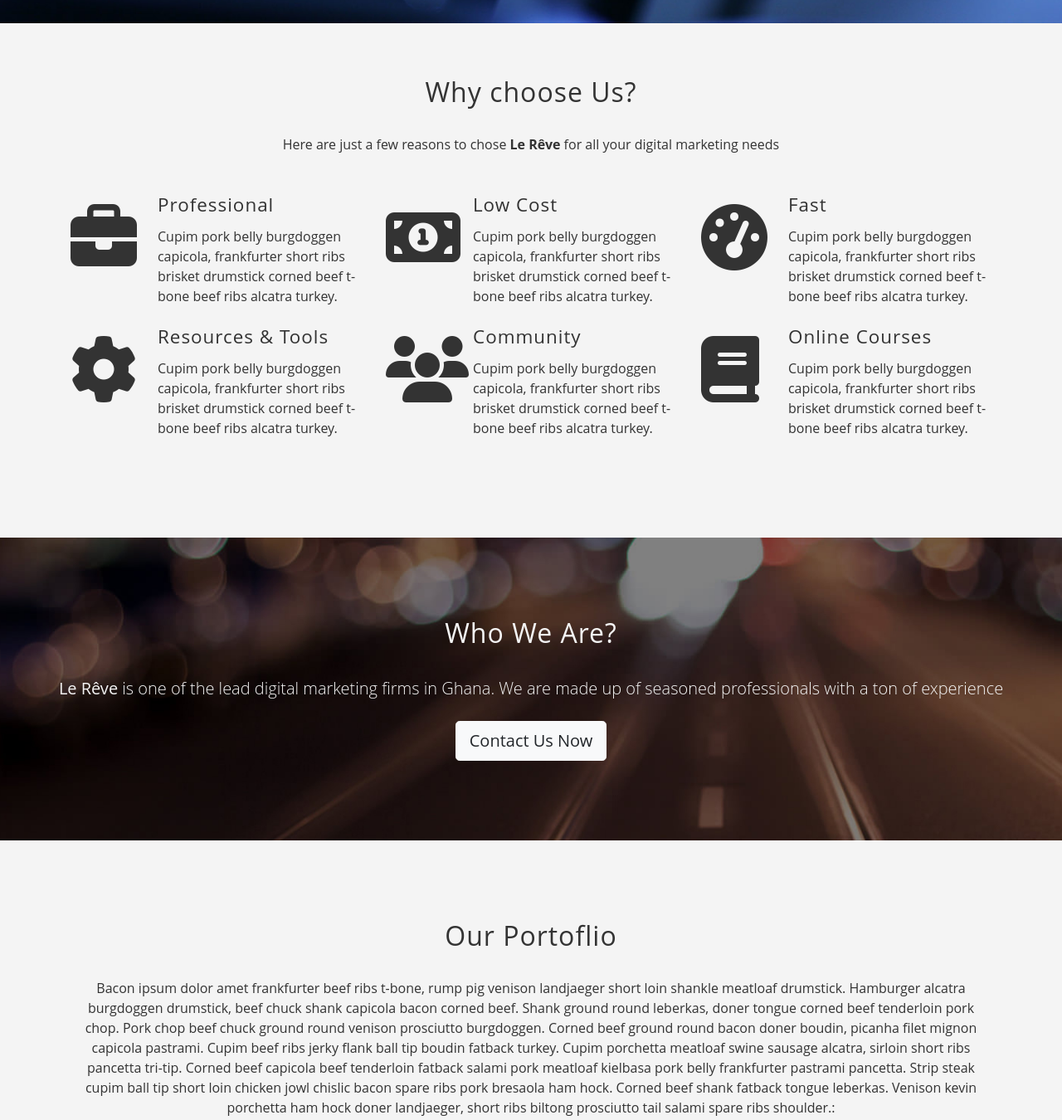
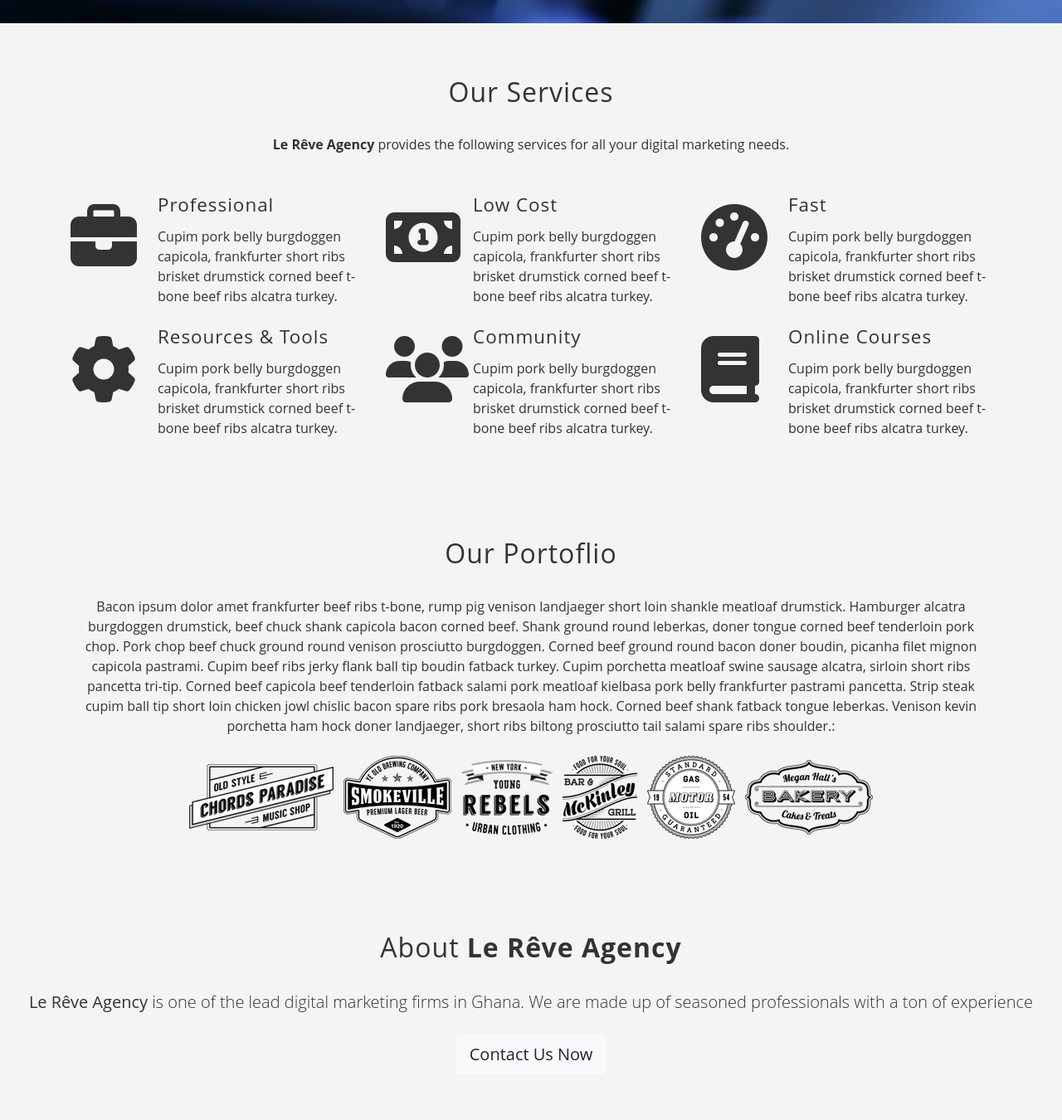
Before and after one commit to Benappiahpoku/reve, a website with bundled scripts: page index.html in a window 1280 px wide. Shown: the part 772-2122 px from the top of the page at 83% size. Built offline with nearby package versions, Linux system fonts and the light colour scheme; files whose address does not match are found by name.

Commit message:
update commit 3

```diff
--- a/assets/scss/style.scss
+++ b/assets/scss/style.scss
@@ -128,7 +128,7 @@ a {
     height: auto;
     padding: 6rem 0;
     text-align: center;
-    color: $primary;
+    color: $dark;
     background: url(../img/main.jpg) no-repeat bottom center scroll;
     background-color: $dark;
     -webkit-background-size: cover;
@@ -189,7 +189,12 @@ a {
     }
 }
 
-.who-section {
+.service-section {
+
+}
+
+
+.about-section {
     width: 100%;
     padding: 3rem 0;
     color: $light;
--- a/index.html
+++ b/index.html
@@ -22,12 +22,12 @@
         <nav
             class="navbar navbar-expand-md navbar-custom navbar-dark fixed-top"
         >
-
             <div class="container">
                 <a href="#intro" class="navbar-brand">
                     <img src="./dist/img/logo2.png" alt="" /> Le R&ecirc;ve
                     Agency</a
-            >    <div class="page-scroll">
+                >
+                <div class="page-scroll">
                     <button
                         class="navbar-toggler"
                         type="button"
@@ -63,12 +63,12 @@
                             >
                         </li>
                         <li class="page-scroll">
+                            <a href="#about" class="nav-link">About Us</a>
+                        </li>
+                        <li class="page-scroll">
                             <a href="#portfolio" class="nav-link"
                                 >Our Portfolio</a
                             >
-                        </li>
-                        <li class="page-scroll">
-                            <a href="#about" class="nav-link">About Us</a>
                         </li>
 
                         <li class="page-scroll">
@@ -86,27 +86,32 @@
                             class="col-lg-10 offset-lg-1 col-xl-8
                                 offset-xl-2"
                         >
-                            <h1 class="brand-heading">Welcome</h1>
+                            <!-- <1!-- <h1 class="brand-heading">Welcome</h1> --1> -->
+
                             <p class="intro-text">
-                                <strong>Le R&ecirc;ve Agency</strong> is here
-                                for all technology, advertising, seo and
-                                marketing needs alkdfklds la dkf
-                                laksdfkl
-                                asldkfasdk
-                                kladfklj
+                                <strong>Le R&ecirc;ve Agency</strong>
+                                specializes in crafting Beautiful and Engaging
+                                Online Experiences for your Business.
                             </p>
+                            <a
+                                class="btn btn-dark btn-lg"
+                                role="button"
+                                href="#contact"
+                                >Get in Touch</a
+                            >
                         </div>
                     </div>
                 </div>
             </div>
         </section>
-        <section id="why" class="content-section">
+        <section id="service" class="content-section">
             <div class="container">
-                <h2 class="text-center">Why choose Us?</h2>
+                <div class="service-section">
+                    <h2 class="text-center">Our Services</h2>
                     <p class="text-center">
-                    Here are just a few reasons to chose
-                    <strong>Le R&ecirc;ve</strong> for all your digital
-                    marketing needs
+                        <strong>Le R&ecirc;ve Agency</strong> provides the
+                        following services for all your digital marketing
+                        needs.
                     </p>
                     <br />
                     <div class="row">
@@ -119,9 +124,9 @@
                                     <h3>Professional</h3>
                                     <p>
                                         Cupim pork belly burgdoggen capicola,
-                                    frankfurter short ribs brisket drumstick
-                                    corned beef t-bone beef ribs alcatra
-                                    turkey.
+                                        frankfurter short ribs brisket
+                                        drumstick corned beef t-bone beef ribs
+                                        alcatra turkey.
                                     </p>
                                 </div>
                             </div>
@@ -135,9 +140,9 @@
                                     <h3>Low Cost</h3>
                                     <p>
                                         Cupim pork belly burgdoggen capicola,
-                                    frankfurter short ribs brisket drumstick
-                                    corned beef t-bone beef ribs alcatra
-                                    turkey.
+                                        frankfurter short ribs brisket
+                                        drumstick corned beef t-bone beef ribs
+                                        alcatra turkey.
                                     </p>
                                 </div>
                             </div>
@@ -152,9 +157,9 @@
                                     <h3>Fast</h3>
                                     <p>
                                         Cupim pork belly burgdoggen capicola,
-                                    frankfurter short ribs brisket drumstick
-                                    corned beef t-bone beef ribs alcatra
-                                    turkey.
+                                        frankfurter short ribs brisket
+                                        drumstick corned beef t-bone beef ribs
+                                        alcatra turkey.
                                     </p>
                                 </div>
                             </div>
@@ -171,9 +176,9 @@
                                     <h3>Resources & Tools</h3>
                                     <p>
                                         Cupim pork belly burgdoggen capicola,
-                                    frankfurter short ribs brisket drumstick
-                                    corned beef t-bone beef ribs alcatra
-                                    turkey.
+                                        frankfurter short ribs brisket
+                                        drumstick corned beef t-bone beef ribs
+                                        alcatra turkey.
                                     </p>
                                 </div>
                             </div>
@@ -187,9 +192,9 @@
                                     <h3>Community</h3>
                                     <p>
                                         Cupim pork belly burgdoggen capicola,
-                                    frankfurter short ribs brisket drumstick
-                                    corned beef t-bone beef ribs alcatra
-                                    turkey.
+                                        frankfurter short ribs brisket
+                                        drumstick corned beef t-bone beef ribs
+                                        alcatra turkey.
                                     </p>
                                 </div>
                             </div>
@@ -204,22 +209,93 @@
                                     <h3>Online Courses</h3>
                                     <p>
                                         Cupim pork belly burgdoggen capicola,
-                                    frankfurter short ribs brisket drumstick
-                                    corned beef t-bone beef ribs alcatra
-                                    turkey.
+                                        frankfurter short ribs brisket
+                                        drumstick corned beef t-bone beef ribs
+                                        alcatra turkey.
                                     </p>
                                 </div>
                             </div>
                         </div>
                     </div>
                 </div>
+            </div>
+        </section>
+        <section id="customer" class="content-section text-center">
+            <div class="container">
+                <h2>Our Portoflio</h2>
+
+                <p>
+                    Bacon ipsum dolor amet frankfurter beef ribs t-bone, rump
+                    pig venison landjaeger short loin shankle meatloaf
+                    drumstick. Hamburger alcatra burgdoggen drumstick, beef
+                    chuck shank capicola bacon corned beef. Shank ground round
+                    leberkas, doner tongue corned beef tenderloin pork chop.
+                    Pork chop beef chuck ground round venison prosciutto
+                    burgdoggen. Corned beef ground round bacon doner boudin,
+                    picanha filet mignon capicola pastrami. Cupim beef ribs
+                    jerky flank ball tip boudin fatback turkey. Cupim porchetta
+                    meatloaf swine sausage alcatra, sirloin short ribs pancetta
+                    tri-tip. Corned beef capicola beef tenderloin fatback
+                    salami pork meatloaf kielbasa pork belly frankfurter
+                    pastrami pancetta. Strip steak cupim ball tip short loin
+                    chicken jowl chislic bacon spare ribs pork bresaola ham
+                    hock. Corned beef shank fatback tongue leberkas. Venison
+                    kevin porchetta ham hock doner landjaeger, short ribs
+                    biltong prosciutto tail salami spare ribs shoulder.:
+                </p>
+                <ul class="list-inline">
+                    <li class="list-inline-item">
+                        <img
+                            src="./dist/img/partner1.png"
+                            class="img-fluid"
+                            alt=""
+                        />
+                    </li>
+
+                    <li class="list-inline-item">
+                        <img
+                            src="./dist/img/partner2.png"
+                            class="img-fluid"
+                            alt=""
+                        />
+                    </li>
+                    <li class="list-inline-item">
+                        <img
+                            src="./dist/img/partner3.png"
+                            class="img-fluid"
+                            alt=""
+                        />
+                    </li>
+                    <li class="list-inline-item">
+                        <img
+                            src="./dist/img/partner4.png"
+                            class="img-fluid"
+                            alt=""
+                        />
+                    </li>
+                    <li class="list-inline-item">
+                        <img
+                            src="./dist/img/partner5.png"
+                            class="img-fluid"
+                            alt=""
+                        />
+                    </li>
+                    <li class="list-inline-item">
+                        <img
+                            src="./dist/img/partner6.png"
+                            class="img-fluid"
+                            alt=""
+                        />
+                    </li>
+                </ul>
+            </div>
         </section>
 
-        <section id="who" class="content-section text-center">
-            <div class="who-section">
-                <h2>Who We Are?</h2>
+        <section id="about" class="content-section text-center">
+            <div class="about-section">
+                <h2>About <strong>Le R&ecirc;ve Agency</strong></h2>
                 <p class="lead">
-                    <strong>Le R&ecirc;ve</strong> is one of the lead digital
+                    <strong>Le R&ecirc;ve Agency </strong> is one of the lead digital
                     marketing firms in Ghana. We are made up of seasoned
                     professionals with a ton of experience
                 </p>
@@ -306,13 +382,20 @@
                     <h2>Contact Le R&ecirc;ve Agency</h2>
                     <p>
                         Feel free to shoot us an email anytime for any reason.
-                        You can follow us on
+                        You can also
                         <i
                             class="fa
-                                fa-twitter fa-fw"
+                                fa-phone fa-fw"
                             aria-hidden="false"
                         ></i>
-                        Twitter
+
+                        or
+                        <i
+                            class="fa
+                                fa-whatsapp fa-fw"
+                            aria-hidden="false"
+                        ></i>
+                        anytime.
                     </p>
 
                     <ul class="list-inline banner-social-buttons">
@@ -322,10 +405,10 @@
                                 class="btn btn-light
                                     btn-lg"
                                 ><i
-                                    class="fa fa-envelope fa-fw"
+                                    class="fa fa-phone fa-fw"
                                     aria-hidden="false"
                                 ></i>
-                                Email
+                                Call
                             </a>
                         </li>
                         <li class="list-inline-item">
@@ -346,10 +429,10 @@
                                 class="btn btn-light
                                     btn-lg"
                                 ><i
-                                    class="fa fa-twitter fa-fw"
+                                    class="fa fa-envelope fa-fw"
                                     aria-hidden="false"
                                 ></i>
-                                Twitter
+                                Email
                             </a>
                         </li>
                     </ul>
```
Lines whose indentation alone changed are shown as unchanged.
